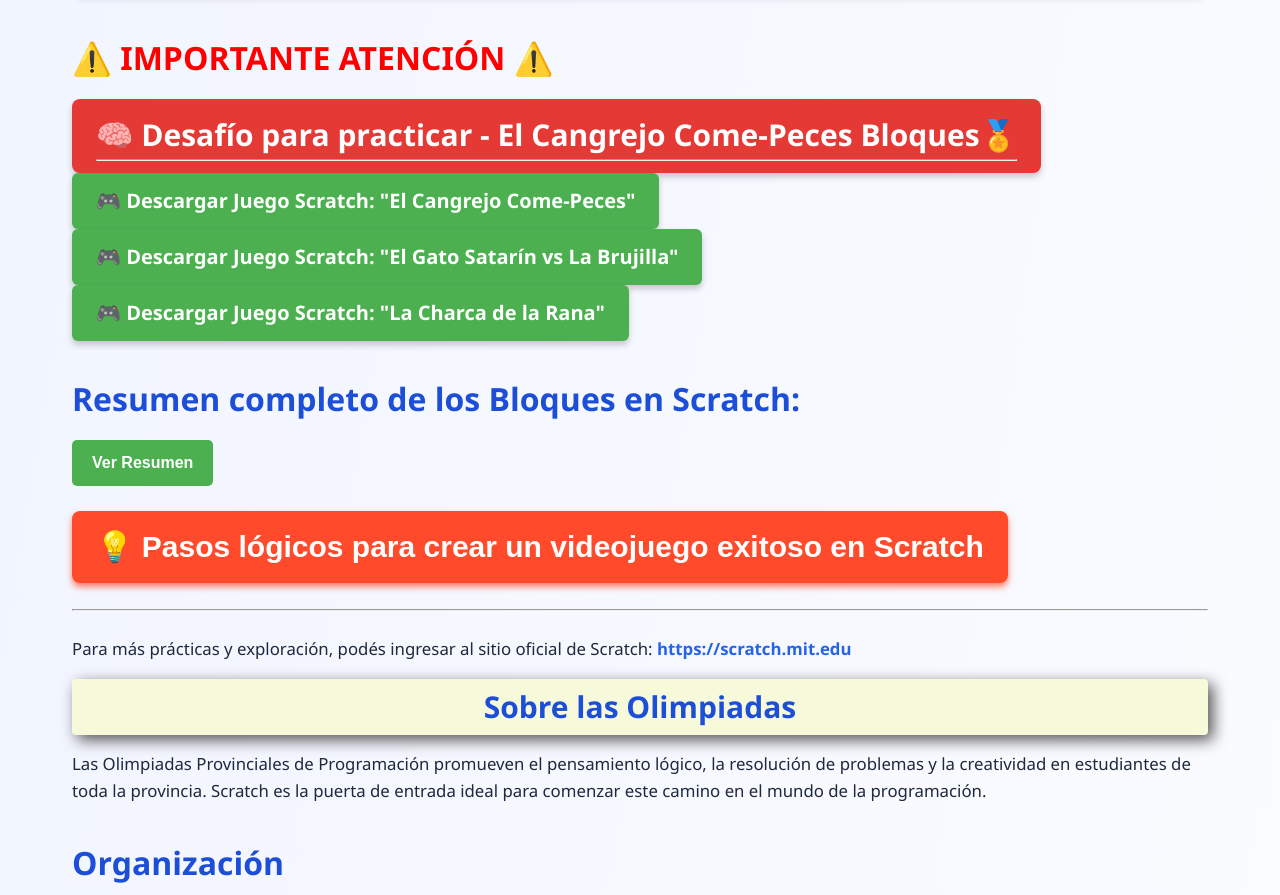
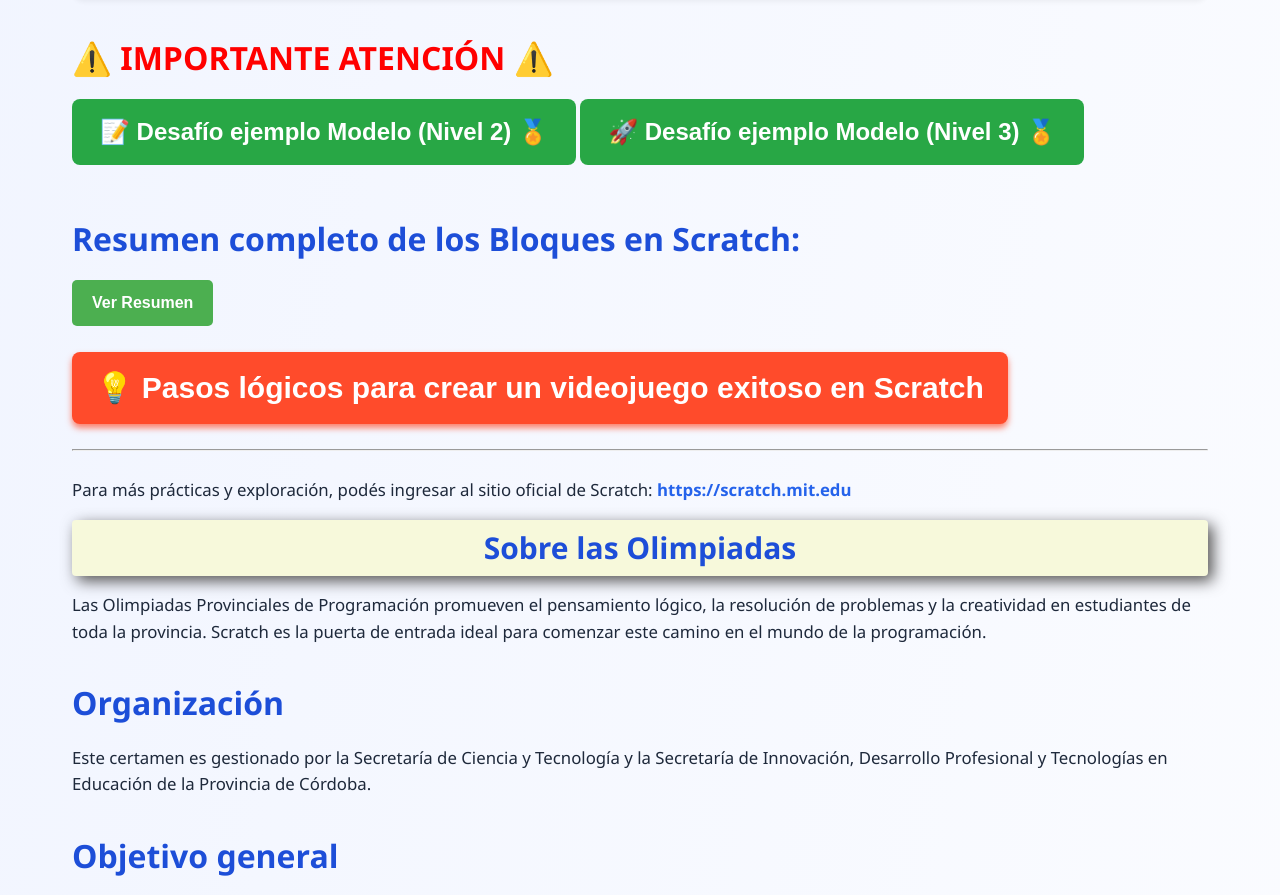
Before and after one commit to josepantaleo/olimpiadas, a plain HTML site: page index.html in a window 1280 px wide. Shown: the part 1692-2587 px from the top of the page. Drawn offline with Linux system fonts and the light colour scheme.

Commit message:
Add files via upload

```diff
--- a/index.html
+++ b/index.html
@@ -94,92 +94,55 @@
 
         <h2><span style="color: red; text-align: center;">⚠️ IMPORTANTE ATENCIÓN ⚠️</span></h2>
 
- <a
-  href="juegocangrejo.pdf"
+        <!-- Botón Nivel 2 -->
+<a
+  href="Modelo de desafíos - Nivel 2.pdf"
   target="_blank"
   rel="noopener noreferrer"
   style="
     display: inline-block;
-    padding: 12px 24px;
-    background-color: #e53935;
-    color: #fff;
+    padding: 14px 28px;
+    background-color: #28a745; /* verde Nivel 2 */
+    color: white;
     text-decoration: none;
-    font-size: 30px;
     border-radius: 8px;
     font-weight: bold;
-    font-family: 'Segoe UI', Arial, sans-serif;
-    box-shadow: 0 4px 6px rgba(0, 0, 0, 0.2);
-    transition: background-color 0.3s ease, transform 0.2s;
+    font-family: Arial, sans-serif;
+    font-size: 24px;
+    transition: background-color 0.3s, transform 0.2s;
+    margin-bottom: 16px;
   "
-  onmouseover="this.style.backgroundColor='#dd6228'; this.style.transform='scale(1.05)'"
-  onmouseout="this.style.backgroundColor='#e53935'; this.style.transform='scale(1)'"
+  onmouseover="this.style.backgroundColor='#218838'; this.style.transform='scale(1.05)';"
+  onmouseout="this.style.backgroundColor='#28a745'; this.style.transform='scale(1)';"
 >
-  🧠 Desafío para practicar - El Cangrejo Come-Peces Bloques🏅
- <hr>
-  <a
-  href="Juego captura_2 niveles.sb3"
-  download="Juego captura_2 niveles.sb3"
+  📝 Desafío ejemplo Modelo (Nivel 2) 🏅
+</a>
+
+<!-- Botón Nivel 3 -->
+<a
+  href="Modelo de desafíos - Nivel 3.pdf"
+  target="_blank"
+  rel="noopener noreferrer"
   style="
     display: inline-block;
-    padding: 12px 24px;
-    background-color: #4caf50;
+    padding: 14px 28px;
+    background-color: #28a745; /* mismo verde que Nivel 2 */
     color: white;
-    font-size: 20px;
     text-decoration: none;
-    border-radius: 6px;
+    border-radius: 8px;
     font-weight: bold;
-    font-family: 'Segoe UI', Arial, sans-serif;
-    box-shadow: 0 4px 6px rgba(0, 0, 0, 0.2);
-    transition: background-color 0.3s ease, transform 0.2s;
+    font-family: Arial, sans-serif;
+    font-size: 24px;
+    transition: background-color 0.3s, transform 0.2s;
+    margin-bottom: 16px;
   "
-  onmouseover="this.style.backgroundColor='#388e3c'; this.style.transform='scale(1.05)'"
-  onmouseout="this.style.backgroundColor='#4caf50'; this.style.transform='scale(1)'"
+  onmouseover="this.style.backgroundColor='#218838'; this.style.transform='scale(1.05)';"
+  onmouseout="this.style.backgroundColor='#28a745'; this.style.transform='scale(1)';"
 >
-  🎮 Descargar Juego Scratch: "El Cangrejo Come-Peces"
+  🚀 Desafío ejemplo Modelo (Nivel 3) 🏅
 </a>
- <a
-  href="El Gato Satarín vs La Brujilla.sb3"
-  download="El Gato Satarín vs La Brujilla.sb3"
-  style="
-    display: inline-block;
-    padding: 12px 24px;
-    background-color: #4caf50;
-    color: white;
-    font-size: 20px;
-    text-decoration: none;
-    border-radius: 6px;
-    font-weight: bold;
-    font-family: 'Segoe UI', Arial, sans-serif;
-    box-shadow: 0 4px 6px rgba(0, 0, 0, 0.2);
-    transition: background-color 0.3s ease, transform 0.2s;
-  "
-  onmouseover="this.style.backgroundColor='#388e3c'; this.style.transform='scale(1.05)'"
-  onmouseout="this.style.backgroundColor='#4caf50'; this.style.transform='scale(1)'"
->
-  🎮 Descargar Juego Scratch: "El Gato Satarín vs La Brujilla"
-</a>
- <a
-  href="La Charca de la Rana.sb3"
-  download="La Charca de la Rana.sb3"
-  style="
-    display: inline-block;
-    padding: 12px 24px;
-    background-color: #4caf50;
-    color: white;
-    font-size: 20px;
-    text-decoration: none;
-    border-radius: 6px;
-    font-weight: bold;
-    font-family: 'Segoe UI', Arial, sans-serif;
-    box-shadow: 0 4px 6px rgba(0, 0, 0, 0.2);
-    transition: background-color 0.3s ease, transform 0.2s;
-  "
-  onmouseover="this.style.backgroundColor='#388e3c'; this.style.transform='scale(1.05)'"
-  onmouseout="this.style.backgroundColor='#4caf50'; this.style.transform='scale(1)'"
->
-  🎮 Descargar Juego Scratch: "La Charca de la Rana"
-</a>
-</a>
+
+
 
         <style>
           a:hover {
```
Also changed, not shown: 3 other files.
